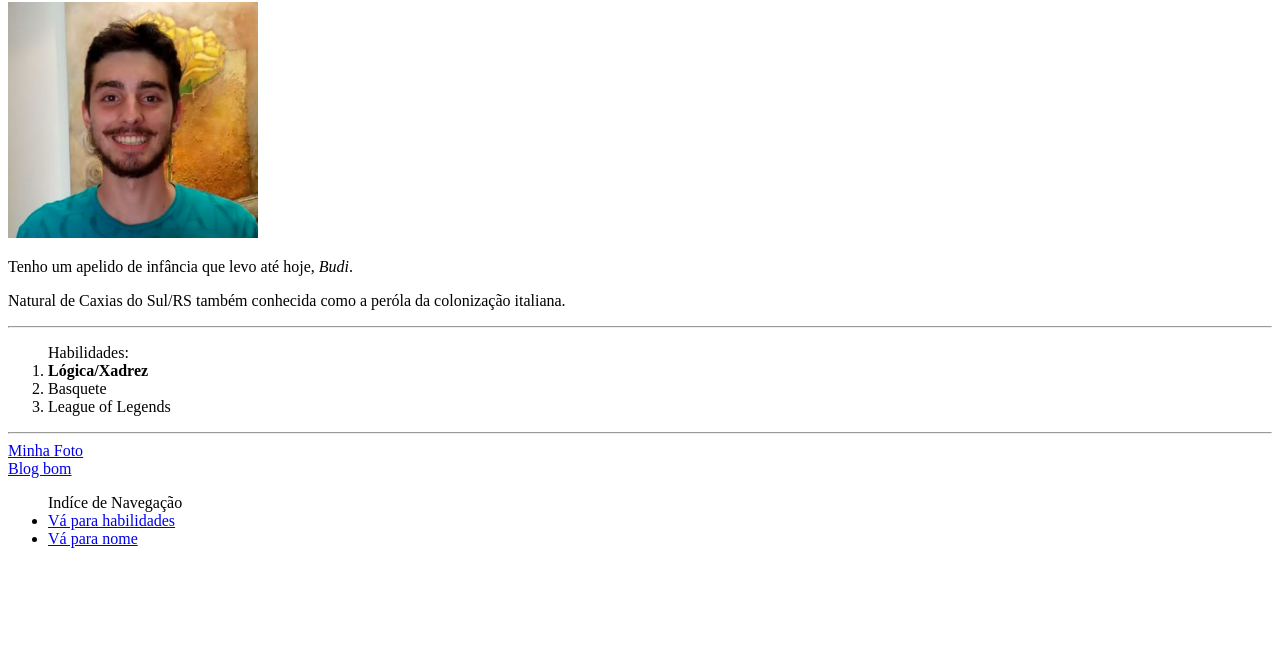
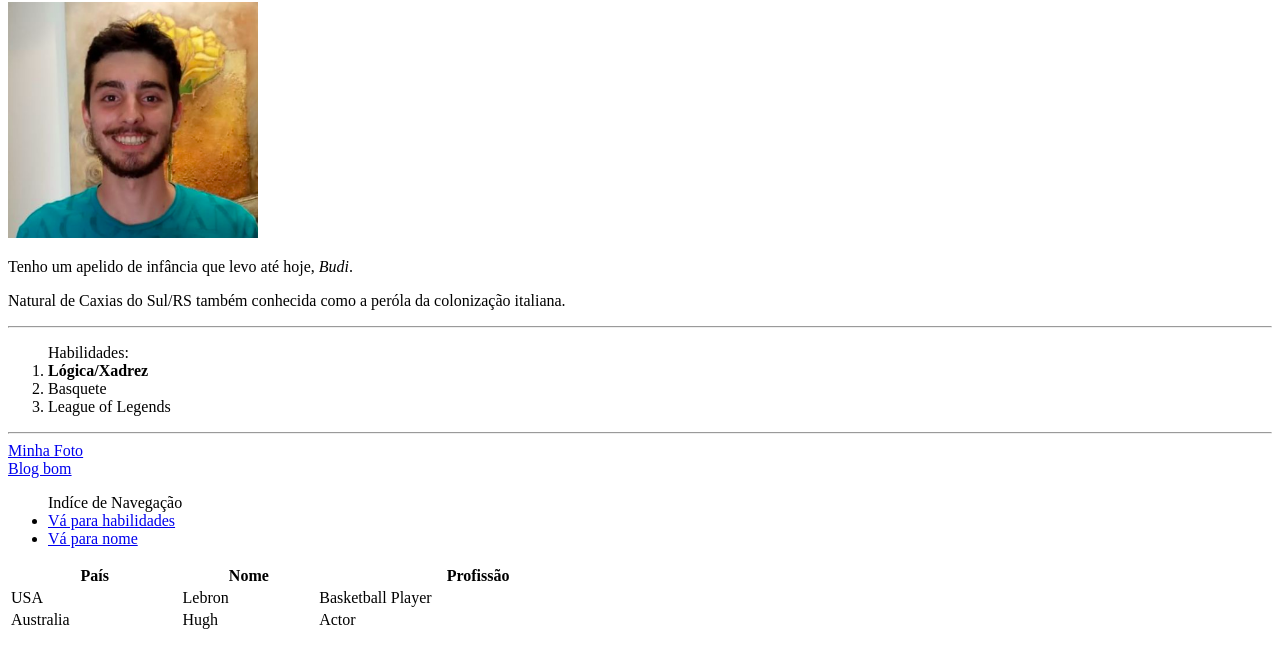
Before and after one commit to ArthurMGoulart/ArthurMGoulart.github.io, a plain HTML site: page index.html in a window 1280 px wide. Shown: the part 78-746 px from the top of the page. Drawn offline with Linux system fonts and the light colour scheme.

Commit message:
Adicionando uma tabela com somente HTML

```diff
--- a/index.html
+++ b/index.html
@@ -27,6 +27,24 @@
         <li><a href="#habilidades">Vá para habilidades</a></li>
         <li><a href="#nome">Vá para nome</a></li>
     </ul>
+    <table style="width:50%">
+        <tr>
+            <th>País</th>
+            <th>Nome</th>
+            <th>Profissão</th>
+        </tr>
+        <tr>
+            <td>USA</td>
+            <td>Lebron</td>
+            <td>Basketball Player</td>
+        </tr>
+        <tr>
+            <td>Australia</td>
+            <td>Hugh</td>
+            <td>Actor</td>
+        </tr>
+
+    </table>
 
 </body>
 </html>
```
